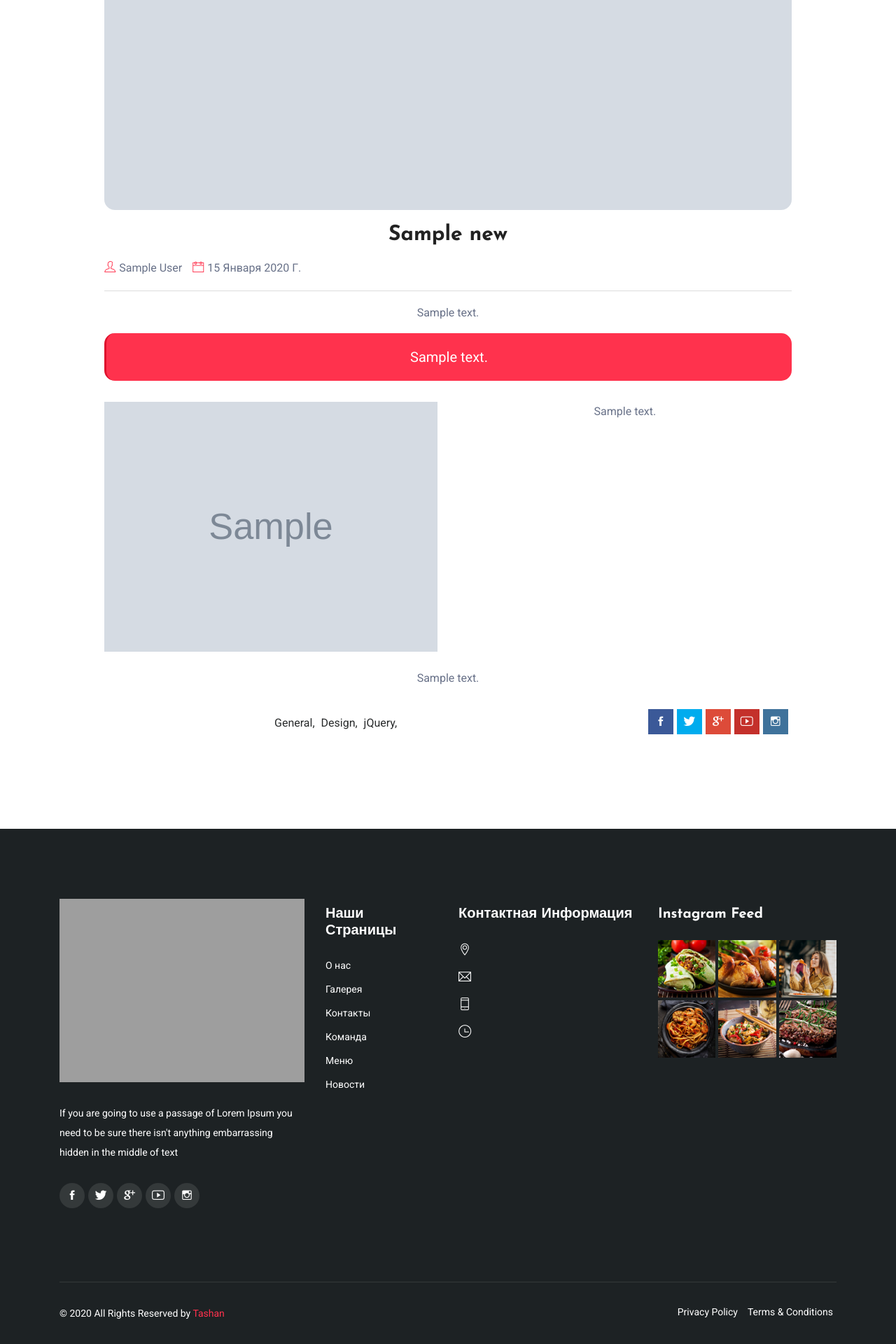
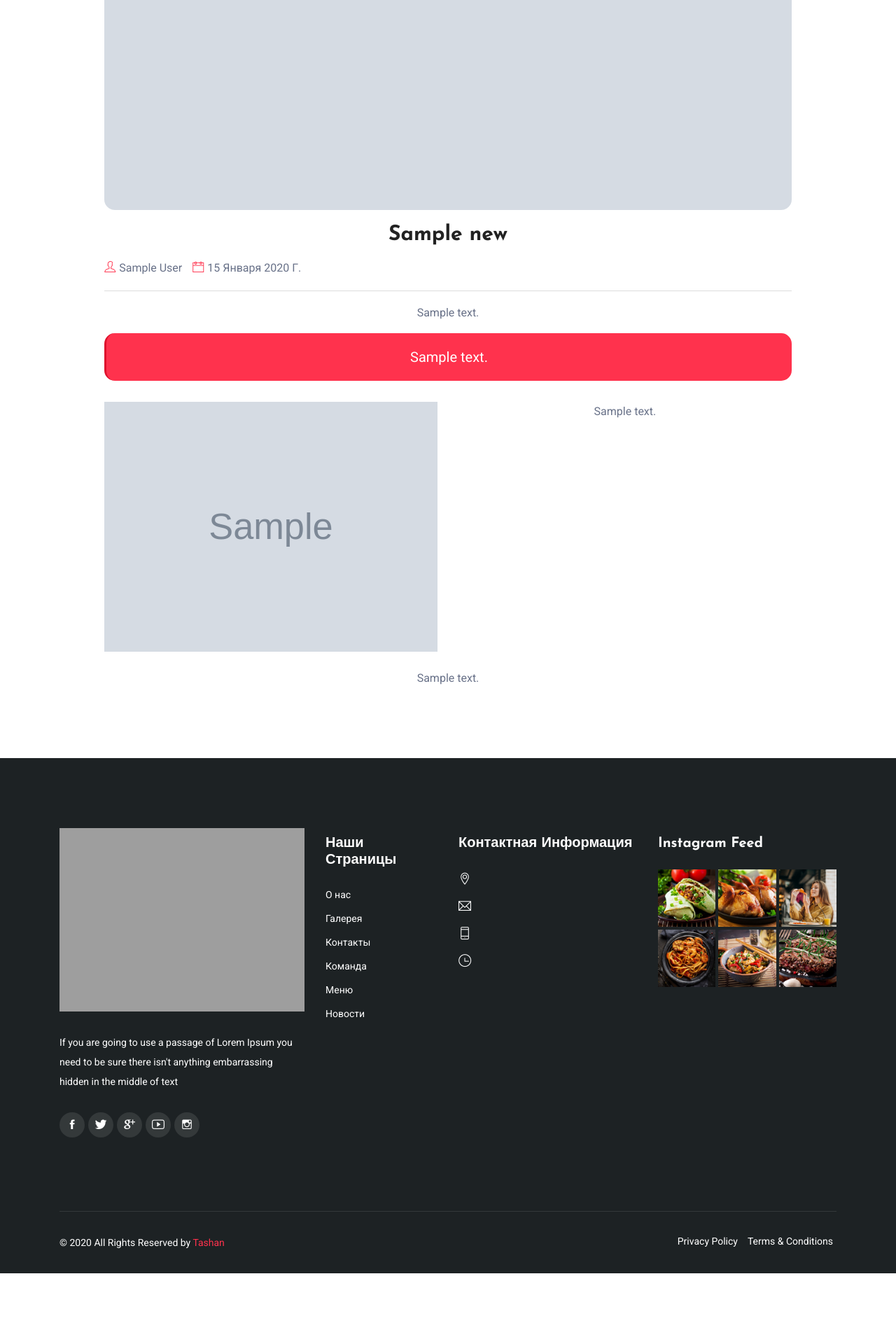
Before and after one commit to Karimzhanov/OJack_kebab, a Django app: page /blog-detail/1/ in a window 1280 px wide. Shown: the part 972-2892 px from the top of the page at 70% size. After the commit the page ends 2791 px from the top, so only its background shows below. Run offline with Django 5.2, Linux system fonts and the light colour scheme; tables that the repository leaves empty hold one stand-in row (values such as "Sample post"); grey boxes marked "Sample" are stand-in pictures; some libraries are stand-ins or nearby versions; some web fonts are replaced; grey boxes are pictures that could not be loaded.

Commit message:
blog-detail is ready

```diff
--- a/templates/blog-detail.html
+++ b/templates/blog-detail.html
@@ -59,26 +59,6 @@
                                     </div>
                                 </div>
                                 <p>{{news.content4|safe}}</p>
-                                <div class="blog_post_footer">
-                                    <div class="row justify-content-between align-items-center">
-                                        <div class="col-md-8 mb-3 mb-md-0">
-                                            <div class="artical_tags">
-                                                <a href="#">General</a>
-                                                <a href="#">Design</a>
-                                                <a href="#">jQuery</a>
-                                            </div>
-                                        </div>
-                                        <div class="col-md-4">
-                                            <ul class="social_icons text-md-right">
-                                                <li><a href="#" class="sc_facebook"><i class="ion-social-facebook"></i></a></li>
-                                                <li><a href="#" class="sc_twitter"><i class="ion-social-twitter"></i></a></li>
-                                                <li><a href="#" class="sc_google"><i class="ion-social-googleplus"></i></a></li>
-                                                <li><a href="#" class="sc_youtube"><i class="ion-social-youtube-outline"></i></a></li>
-                                                <li><a href="#" class="sc_instagram"><i class="ion-social-instagram-outline"></i></a></li>
-                                            </ul>
-                                        </div>
-                                    </div>
-                                </div>
                             </div>
                         </div>
                     </div>
```
